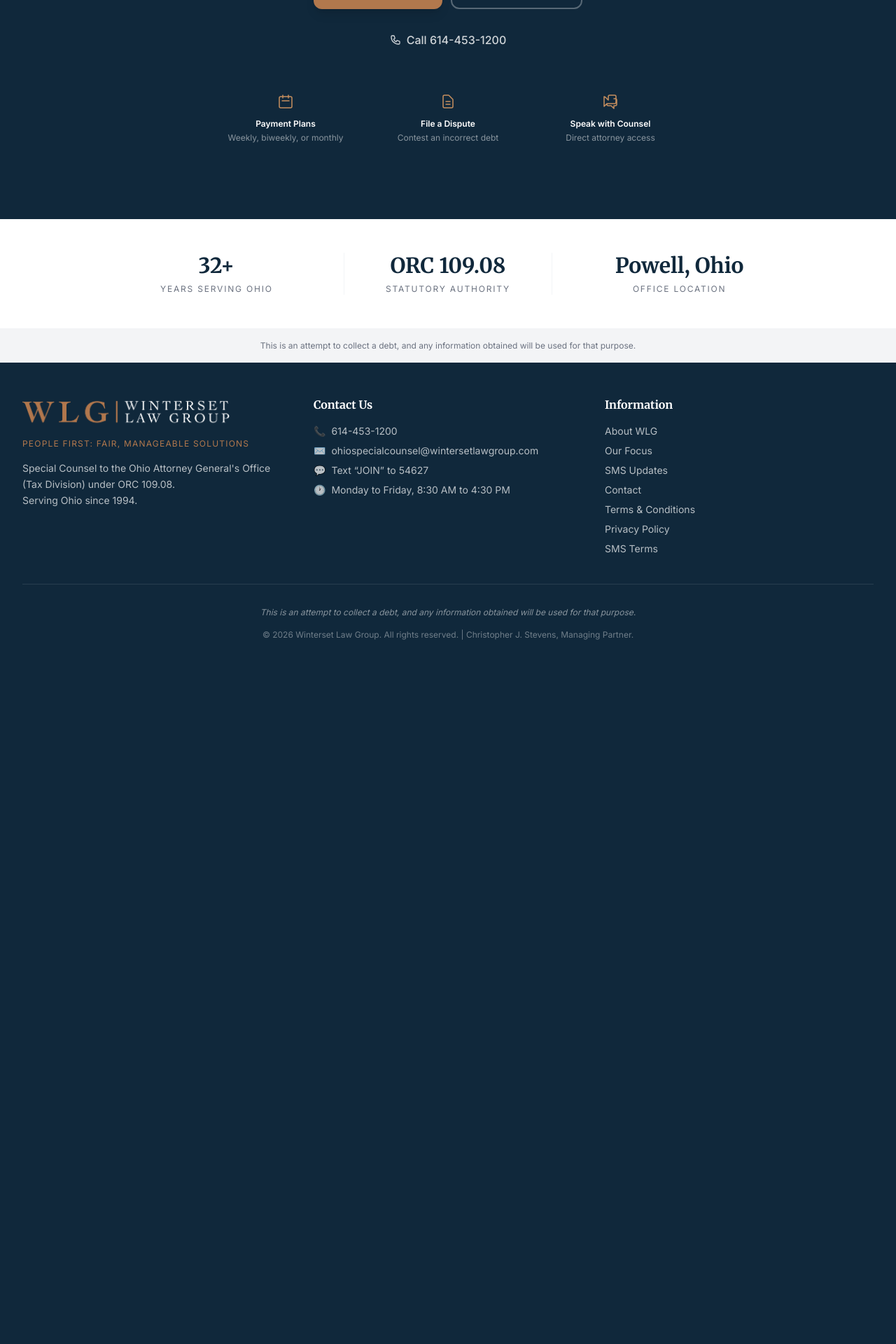
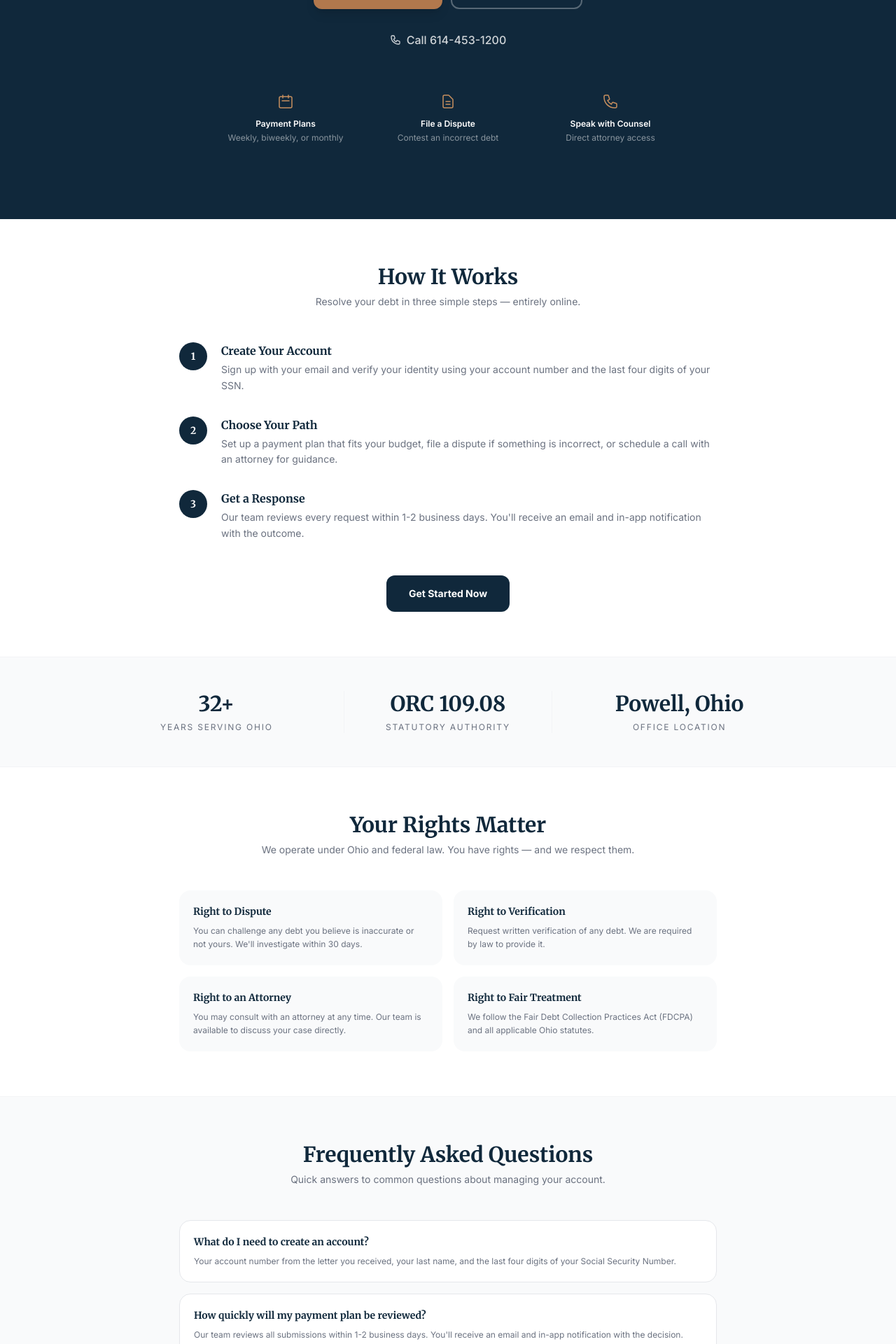
Before and after one commit to anibhati/Winterset-Law-Group, a Next.js app: page / in a window 1280 px wide. Shown: the part 479-2399 px from the top of the page at 70% size. Before the commit the page ends 1442 px from the top, so only its background shows below. Built offline with nearby package versions, Linux system fonts and the light colour scheme; no server answers.

Commit message:
feat: improved landing page with how it works, rights, FAQ, and CTA sections

```diff
--- a/src/app/(public)/page.tsx
+++ b/src/app/(public)/page.tsx
@@ -4,6 +4,7 @@ import { FIRM, DISCLOSURES } from "@/lib/constants";
 export default function HomePage() {
   return (
     <>
+      {/* Hero */}
       <section className="bg-navy-900 text-white min-h-[88vh] flex flex-col items-center justify-center px-4 text-center">
         <p className="text-gold-400 uppercase tracking-[0.2em] text-xs font-semibold mb-4">
           Special Counsel to the Ohio Attorney General
@@ -26,43 +27,64 @@ export default function HomePage() {
 
         <a href={`tel:${FIRM.phone}`} className="mt-8 inline-flex items-center gap-2 text-white/80 hover:text-gold-400 text-base font-medium transition-colors">
           <svg className="w-4 h-4" fill="none" stroke="currentColor" viewBox="0 0 24 24" strokeWidth="2">
-            <path strokeLinecap="round" strokeLinejoin="round" d="M3 5a2 2 0 012-2h3.28a1 1 0 01.948.684l1.498 4.493a1 1 0 01-.502 1.21l-2.257 1.13a11.042 11.042 0 005.516 5.516l1.13-2.257a1 1 0 011.21-.502l4.493 1.498a1 1 0 01.684.949V19a2 2 0 01-2 2h-1C9.716 21 3 14.284 3 6V5z"></path>
+            <path strokeLinecap="round" strokeLinejoin="round" d="M3 5a2 2 0 012-2h3.28a1 1 0 01.948.684l1.498 4.493a1 1 0 01-.502 1.21l-2.257 1.13a11.042 11.042 0 005.516 5.516l1.13-2.257a1 1 0 011.21-.502l4.493 1.498a1 1 0 01.684.949V19a2 2 0 01-2 2h-1C9.716 21 3 14.284 3 6V5z" />
           </svg>
           Call {FIRM.phone}
         </a>
 
         <div className="grid grid-cols-3 gap-6 mt-16 max-w-2xl w-full">
-          <div className="text-center">
+          {[
+            { icon: "M8 7V3m8 4V3m-9 8h10M5 21h14a2 2 0 002-2V7a2 2 0 00-2-2H5a2 2 0 00-2 2v12a2 2 0 002 2z", title: "Payment Plans", desc: "Weekly, biweekly, or monthly" },
+            { icon: "M9 12h6m-6 4h6m2 5H7a2 2 0 01-2-2V5a2 2 0 012-2h5.586a1 1 0 01.707.293l5.414 5.414a1 1 0 01.293.707V19a2 2 0 01-2 2z", title: "File a Dispute", desc: "Contest an incorrect debt" },
+            { icon: "M3 5a2 2 0 012-2h3.28a1 1 0 01.948.684l1.498 4.493a1 1 0 01-.502 1.21l-2.257 1.13a11.042 11.042 0 005.516 5.516l1.13-2.257a1 1 0 011.21-.502l4.493 1.498a1 1 0 01.684.949V19a2 2 0 01-2 2h-1C9.716 21 3 14.284 3 6V5z", title: "Speak with Counsel", desc: "Direct attorney access" },
+          ].map(({ icon, title, desc }) => (
+            <div key={title} className="text-center">
               <div className="text-gold-400 mb-3 flex justify-center">
                 <svg className="w-6 h-6" fill="none" stroke="currentColor" viewBox="0 0 24 24" strokeWidth="1.5">
-                <path strokeLinecap="round" strokeLinejoin="round" d="M8 7V3m8 4V3m-9 8h10M5 21h14a2 2 0 002-2V7a2 2 0 00-2-2H5a2 2 0 00-2 2v12a2 2 0 002 2z"></path>
+                  <path strokeLinecap="round" strokeLinejoin="round" d={icon} />
                 </svg>
               </div>
-            <p className="text-white text-xs font-semibold mb-1">Payment Plans</p>
-            <p className="text-white/50 text-xs leading-snug">Weekly, biweekly, or monthly</p>
+              <p className="text-white text-xs font-semibold mb-1">{title}</p>
+              <p className="text-white/50 text-xs leading-snug">{desc}</p>
             </div>
-          <div className="text-center">
-            <div className="text-gold-400 mb-3 flex justify-center">
-              <svg className="w-6 h-6" fill="none" stroke="currentColor" viewBox="0 0 24 24" strokeWidth="1.5">
-                <path strokeLinecap="round" strokeLinejoin="round" d="M9 12h6m-6 4h6m2 5H7a2 2 0 01-2-2V5a2 2 0 012-2h5.586a1 1 0 01.707.293l5.414 5.414a1 1 0 01.293.707V19a2 2 0 01-2 2z"></path>
-              </svg>
+          ))}
         </div>
-            <p className="text-white text-xs font-semibold mb-1">File a Dispute</p>
-            <p className="text-white/50 text-xs leading-snug">Contest an incorrect debt</p>
+      </section>
+
+      {/* How It Works */}
+      <section className="bg-white py-16 px-4">
+        <div className="mx-auto max-w-3xl">
+          <h2 className="text-2xl md:text-3xl font-serif font-bold text-navy-900 text-center mb-2">How It Works</h2>
+          <p className="text-gray-500 text-sm text-center mb-12">Resolve your debt in three simple steps — entirely online.</p>
+
+          <div className="space-y-8">
+            {[
+              { step: "1", title: "Create Your Account", desc: "Sign up with your email and verify your identity using your account number and the last four digits of your SSN." },
+              { step: "2", title: "Choose Your Path", desc: "Set up a payment plan that fits your budget, file a dispute if something is incorrect, or schedule a call with an attorney for guidance." },
+              { step: "3", title: "Get a Response", desc: "Our team reviews every request within 1-2 business days. You'll receive an email and in-app notification with the outcome." },
+            ].map(({ step, title, desc }) => (
+              <div key={step} className="flex gap-5 items-start">
+                <div className="w-10 h-10 bg-navy-900 text-white rounded-full flex items-center justify-center font-serif font-bold text-sm shrink-0">
+                  {step}
                 </div>
-          <div className="text-center">
-            <div className="text-gold-400 mb-3 flex justify-center">
-              <svg className="w-6 h-6" fill="none" stroke="currentColor" viewBox="0 0 24 24" strokeWidth="1.5">
-                <path strokeLinecap="round" strokeLinejoin="round" d="M17 8h2a2 2 0 012 2v6a2 2 0 01-2 2h-2v4l-4-4H9a2 2 0 01-2-2v-1m-2-9l4 4V5a2 2 0 012-2h7a2 2 0 012 2v8a2 2 0 01-2 2H7l-4 4V5z"></path>
-              </svg>
+                <div>
+                  <h3 className="font-semibold text-navy-900 mb-1">{title}</h3>
+                  <p className="text-gray-500 text-sm leading-relaxed">{desc}</p>
                 </div>
-            <p className="text-white text-xs font-semibold mb-1">Speak with Counsel</p>
-            <p className="text-white/50 text-xs leading-snug">Direct attorney access</p>
+              </div>
+            ))}
+          </div>
+
+          <div className="text-center mt-12">
+            <Link href="/signup" className="bg-navy-900 hover:bg-navy-800 text-white font-bold px-8 py-4 rounded-xl text-sm transition-colors inline-block">
+              Get Started Now
+            </Link>
           </div>
         </div>
       </section>
 
-      <section className="bg-white py-12 border-b border-gray-100">
+      {/* Stats */}
+      <section className="bg-gray-50 py-12 border-y border-gray-100">
         <div className="mx-auto max-w-5xl px-4 sm:px-6 lg:px-8">
           <div className="grid grid-cols-1 md:grid-cols-3 gap-8 text-center">
             <div>
@@ -81,6 +103,66 @@ export default function HomePage() {
         </div>
       </section>
 
+      {/* Your Rights */}
+      <section className="bg-white py-16 px-4">
+        <div className="mx-auto max-w-3xl">
+          <h2 className="text-2xl md:text-3xl font-serif font-bold text-navy-900 text-center mb-2">Your Rights Matter</h2>
+          <p className="text-gray-500 text-sm text-center mb-12">We operate under Ohio and federal law. You have rights — and we respect them.</p>
+
+          <div className="grid grid-cols-1 sm:grid-cols-2 gap-4">
+            {[
+              { title: "Right to Dispute", desc: "You can challenge any debt you believe is inaccurate or not yours. We'll investigate within 30 days." },
+              { title: "Right to Verification", desc: "Request written verification of any debt. We are required by law to provide it." },
+              { title: "Right to an Attorney", desc: "You may consult with an attorney at any time. Our team is available to discuss your case directly." },
+              { title: "Right to Fair Treatment", desc: "We follow the Fair Debt Collection Practices Act (FDCPA) and all applicable Ohio statutes." },
+            ].map(({ title, desc }) => (
+              <div key={title} className="bg-gray-50 rounded-2xl p-5">
+                <h3 className="font-semibold text-navy-900 text-sm mb-2">{title}</h3>
+                <p className="text-gray-500 text-xs leading-relaxed">{desc}</p>
+              </div>
+            ))}
+          </div>
+        </div>
+      </section>
+
+      {/* FAQ */}
+      <section className="bg-gray-50 py-16 px-4 border-t border-gray-100">
+        <div className="mx-auto max-w-3xl">
+          <h2 className="text-2xl md:text-3xl font-serif font-bold text-navy-900 text-center mb-2">Frequently Asked Questions</h2>
+          <p className="text-gray-500 text-sm text-center mb-12">Quick answers to common questions about managing your account.</p>
+
+          <div className="space-y-4">
+            {[
+              { q: "What do I need to create an account?", a: "Your account number from the letter you received, your last name, and the last four digits of your Social Security Number." },
+              { q: "How quickly will my payment plan be reviewed?", a: "Our team reviews all submissions within 1-2 business days. You'll receive an email and in-app notification with the decision." },
+              { q: "Can I dispute a debt I don't recognize?", a: "Yes. You have the legal right to dispute any debt. File a dispute through your account and our team will investigate." },
+              { q: "Is my information secure?", a: "Yes. All data is encrypted with 256-bit TLS encryption. We follow HIPAA-grade security practices and never share your information." },
+              { q: "Can I talk to someone on the phone?", a: `Absolutely. Call us at ${FIRM.phone} during business hours (${FIRM.hours}) or schedule a call through the app.` },
+            ].map(({ q, a }) => (
+              <div key={q} className="bg-white rounded-2xl border border-gray-200 p-5">
+                <h3 className="font-semibold text-navy-900 text-sm mb-2">{q}</h3>
+                <p className="text-gray-500 text-xs leading-relaxed">{a}</p>
+              </div>
+            ))}
+          </div>
+        </div>
+      </section>
+
+      {/* Final CTA */}
+      <section className="bg-navy-900 py-16 px-4 text-center">
+        <h2 className="text-2xl md:text-3xl font-serif font-bold text-white mb-3">Ready to Resolve Your Debt?</h2>
+        <p className="text-white/60 text-sm mb-8 max-w-md mx-auto">Create your account today and take the first step toward resolving your Ohio state debt — from anywhere, anytime.</p>
+        <div className="flex flex-col sm:flex-row gap-3 justify-center max-w-sm mx-auto">
+          <Link href="/signup" className="flex-1 bg-gold-500 hover:bg-gold-600 text-white font-bold text-base px-6 py-4 rounded-xl transition-colors text-center shadow-lg">
+            Create Account
+          </Link>
+          <a href={`tel:${FIRM.phone}`} className="flex-1 border-2 border-white/30 hover:border-white text-white font-semibold text-base px-6 py-4 rounded-xl transition-colors text-center">
+            Call Us
+          </a>
+        </div>
+      </section>
+
+      {/* Disclosure */}
       <div className="bg-gray-100 py-4 px-4 text-center">
         <p className="text-gray-500 text-xs max-w-3xl mx-auto">{DISCLOSURES.debtCollection}</p>
       </div>
```
Lines whose indentation alone changed are shown as unchanged.
